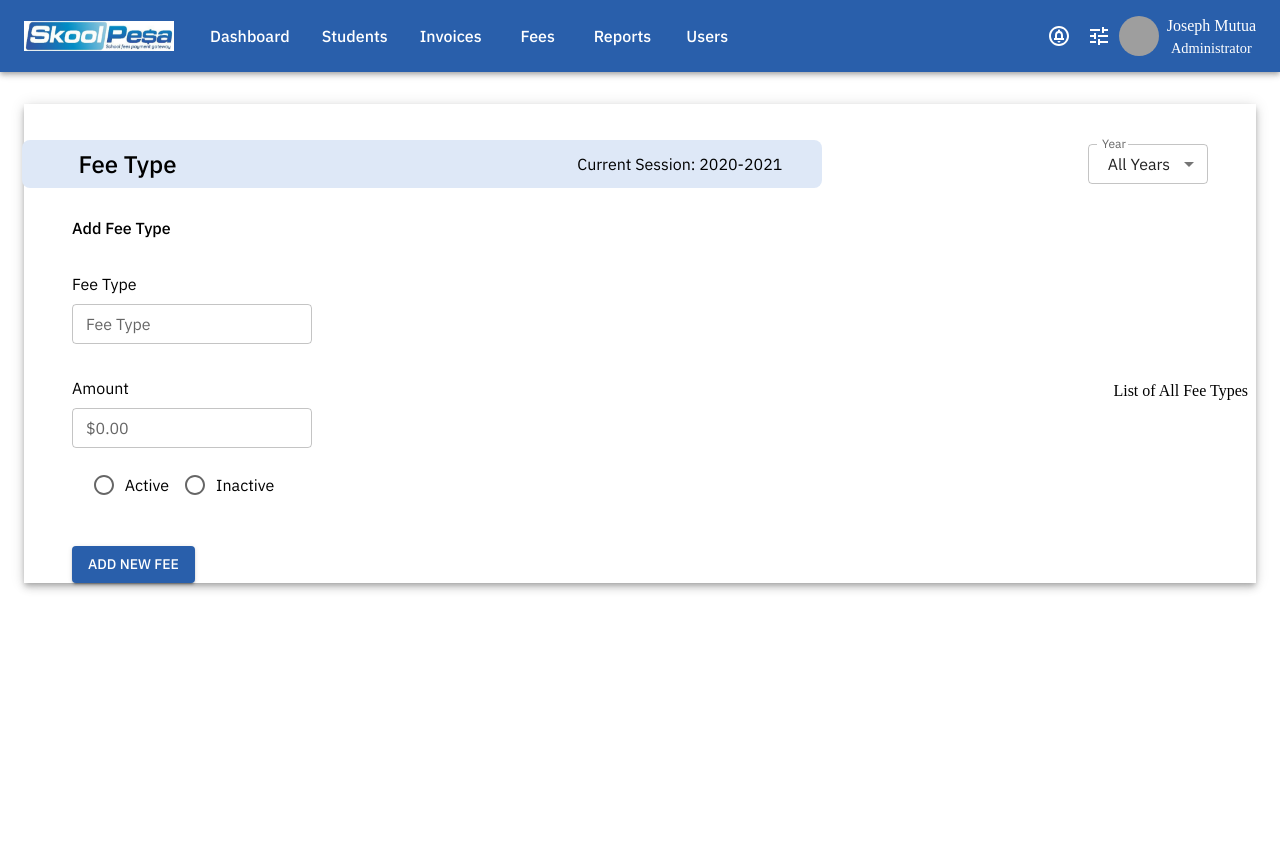
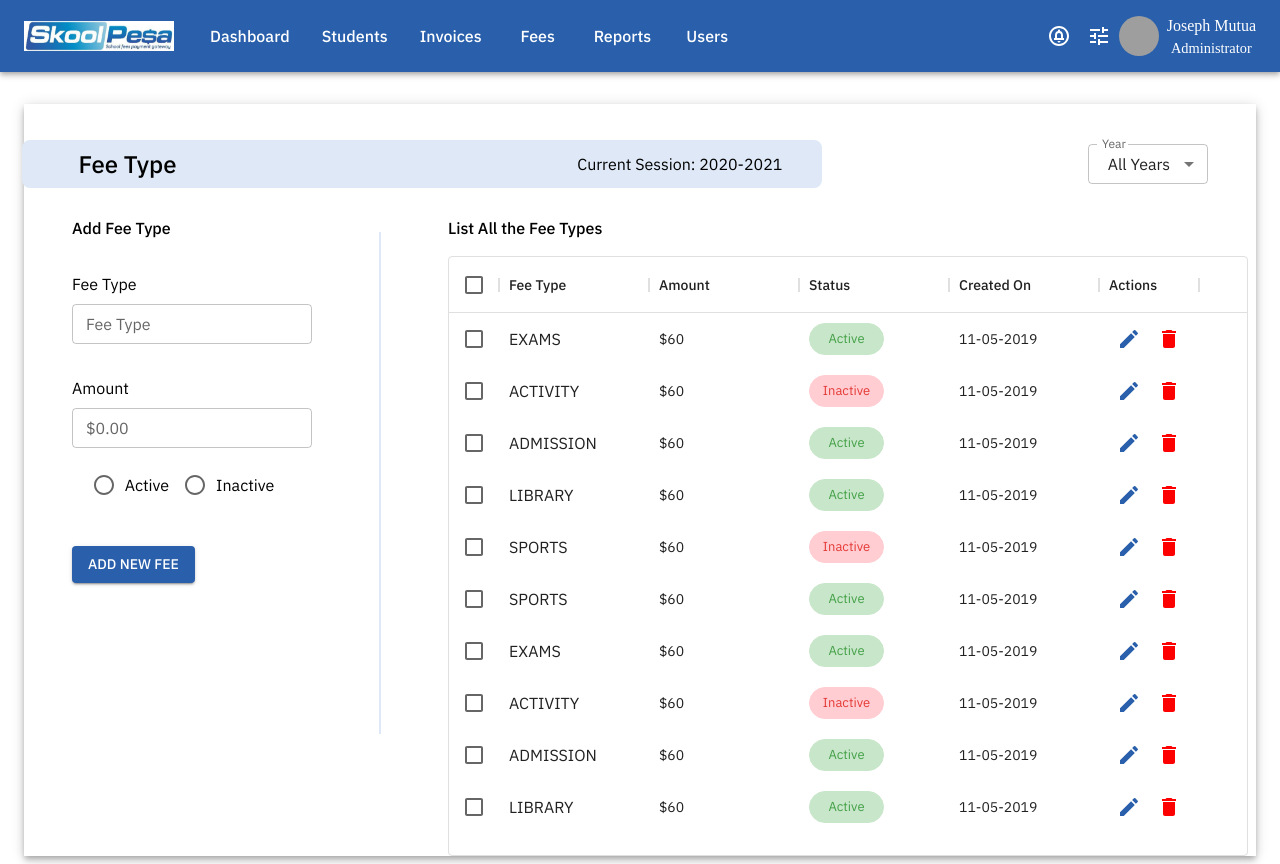
Before and after one commit to Joseph-Mutua/skoolpesa, a React (Create React App) app: page /admin/fees in a window 1280 px wide. Before the commit the page ends 800 px from the top, so only its background shows below. Built offline with nearby package versions, Linux system fonts and the light colour scheme; grey boxes are pictures that could not be loaded.

Commit message:
Add fee types table

```diff
--- a/src/components/adminuser/Dashboard/AdminDashboard.js
+++ b/src/components/adminuser/Dashboard/AdminDashboard.js
@@ -1,14 +1,14 @@
 import React from "react";
 import AdminDashboardOverview from "./AdminDashboardOverview";
 import SchoolFeeChart from "./SchoolFeeChart";
-import FeesPaidToday from "./FeesPaidToday";
+import FeesPaidTodayTable from './FeesPaidTodayTable';
 
 const Dashboard = () => {
   return (
     <div>
       <AdminDashboardOverview />
       <SchoolFeeChart />
-      <FeesPaidToday/>
+      <FeesPaidTodayTable/>
     </div>
   );
 };
--- a/src/components/adminuser/Dashboard/FeesPaidToday.js
+++ b/src/components/adminuser/Dashboard/FeesPaidTodayTable.js
@@ -27,7 +27,7 @@ export function SortedAscendingIcon() {
 }
 const actions = ["View", "Send Reminder", "Print"];
 
-export default function FeesPaidToday() {
+export default function FeesPaidTodayTable() {
   const [anchorElNav, setAnchorElNav] = React.useState(null);
 
   const handleOpenMenu = (event) => {
--- /dev/null
+++ b/src/components/adminuser/Fees/FeeTypesTable.js
@@ -0,0 +1,218 @@
+import React from "react";
+import { DataGrid } from "@mui/x-data-grid";
+import Chip from "@mui/material/Chip";
+import { red, green } from "@mui/material/colors";
+import { Box, IconButton, Typography } from "@mui/material";
+import EditIcon from "@mui/icons-material/Edit";
+import DeleteIcon from "@mui/icons-material/Delete";
+import { useTheme } from "@mui/material";
+
+function getChipProps(params) {
+  if (params.value === "Active") {
+    return {
+      label: params.value,
+      style: {
+        width: "75px",
+        color: green[600],
+        borderColor: green[100],
+        backgroundColor: green[100],
+        borderRadius: "none",
+      },
+    };
+  } else {
+    return {
+      label: params.value,
+      style: {
+        width: "75px",
+        color: red[600],
+        borderColor: red[100],
+        backgroundColor: red[100],
+        borderRadius: "none",
+      },
+    };
+  }
+}
+
+
+
+const FeeTypesTable = () => {
+  const theme = useTheme();
+const columns = [
+  {
+    field: "feeType",
+    headerName: "Fee Type",
+
+    width: 150,
+    description: "Row number",
+    renderCell: (params) => {
+      return (
+        <Typography sx={{ textTransform: "uppercase" }}>
+          {params.value}
+        </Typography>
+      );
+    },
+  },
+  {
+    field: "amount",
+    headerName: "Amount",
+
+    width: 150,
+  },
+
+  {
+    field: "status",
+    headerName: "Status",
+
+    width: 150,
+    description: "Status",
+    headerAlign: "left",
+    renderCell: (params) => {
+      return (
+        <Chip variant="outlined" size="medium" {...getChipProps(params)} />
+      );
+    },
+  },
+  {
+    field: "createdOn",
+    headerName: "Created On",
+
+    width: 150,
+    headerAlign: "left",
+  },
+  {
+    field: "actions",
+    headerName: "Actions",
+    width: 100,
+    sortable: false,
+    disableColumnMenu: true,
+    renderCell: (params) => {
+      return (
+        <Box
+          sx={{
+            width: "100%",
+            height: "100%",
+            display: "flex",
+            justifyContent: "center",
+            alignItems: "center",
+          }}
+        >
+          <IconButton
+            sx={{ color: `${theme.palette.primary.main}`, fontSize: "small" }}
+            onClick={() => console.log(params.id)}
+          >
+            <EditIcon />
+          </IconButton>
+          <IconButton
+            sx={{ color: "red", fontSize: "small" }}
+            onClick={() => console.log(params.id)}
+          >
+            <DeleteIcon />
+          </IconButton>
+        </Box>
+      );
+    },
+  },
+];
+  const rows = [
+    {
+      id: 1,
+      feeType: "Exams",
+      amount: "$60",
+      status: "Active",
+      createdOn: "11-05-2019",
+    },
+    {
+      id: 2,
+      feeType: "Activity",
+      amount: "$60",
+      status: "Inactive",
+      createdOn: "11-05-2019",
+    },
+    {
+      id: 3,
+      feeType: "Admission",
+      amount: "$60",
+      status: "Inactive",
+      createdOn: "11-05-2019",
+    },
+    {
+      id: 4,
+      feeType: "Library",
+      amount: "$60",
+      status: "Active",
+      createdOn: "11-05-2019",
+    },
+    {
+      id: 5,
+      feeType: "Sports",
+      amount: "$60",
+      status: "Inactive",
+      createdOn: "11-05-2019",
+    },
+    {
+      id: 6,
+      feeType: "Sports",
+      amount: "$60",
+      status: "Active",
+      createdOn: "11-05-2019",
+    },
+    {
+      id: 1,
+      feeType: "Exams",
+      amount: "$60",
+      status: "Active",
+      createdOn: "11-05-2019",
+    },
+    {
+      id: 2,
+      feeType: "Activity",
+      amount: "$60",
+      status: "Inactive",
+      createdOn: "11-05-2019",
+    },
+    {
+      id: 3,
+      feeType: "Admission",
+      amount: "$60",
+      status: "Active",
+      createdOn: "11-05-2019",
+    },
+    {
+      id: 4,
+      feeType: "Library",
+      amount: "$60",
+      status: "Active",
+      createdOn: "11-05-2019",
+    },
+    {
+      id: 5,
+      feeType: "Sports",
+      amount: "$60",
+      status: "Inactive",
+      createdOn: "11-05-2019",
+    },
+    {
+      id: 6,
+      feeType: "Sports",
+      amount: "$60",
+      status: "Active",
+      createdOn: "11-05-2019",
+    },
+  ];
+
+  return (
+    <Box style={{ height: 600, width: "800px" }}>
+      <DataGrid
+        checkboxSelection
+        hideFooter
+        rows={rows}
+        columns={columns}
+        pageSize={10}
+        rowsPerPageOptions={[10]}
+        disableSelectionOnClick
+      />
+    </Box>
+  );
+};
+
+export default FeeTypesTable;
--- a/src/components/adminuser/Fees/Fees.js
+++ b/src/components/adminuser/Fees/Fees.js
@@ -8,6 +8,7 @@ import TextField from "@mui/material/TextField";
 import Radio from "@mui/material/Radio";
 import RadioGroup from "@mui/material/RadioGroup";
 import FormControlLabel from "@mui/material/FormControlLabel";
+import FeeTypesTable from "./FeeTypesTable";
 
 
 const Fees = () => {
@@ -105,11 +106,10 @@ const Fees = () => {
           m={1}
           display="flex"
           justifyContent="space-between"
-          alignItems="center"
         >
           <Box sx={{ ml: 5 }}>
             <Stack>
-              <Box display="flex" sx={{  mb: -1}}>
+              <Box display="flex" sx={{ mb: -1 }}>
                 <Typography fontWeight="500">
                   <p>Add Fee Type</p>
                 </Typography>
@@ -178,16 +178,21 @@ const Fees = () => {
                 </FormControl>
               </Box>
 
-              <Box display="flex" sx={{mt: 5}}>
+              <Box display="flex" sx={{ mt: 5 }}>
                 <Button variant="contained">ADD NEW FEE</Button>
               </Box>
             </Stack>
           </Box>
-          <Divider variant="middle"></Divider>
-          <Box>List of All Fee Types</Box>
+          <Divider variant="middle" sx={{color: `${theme.palette.primary.darkButton}`, border: 1, height: "500px", mt:4}}/>
+          <Box>
+            <Box sx={{display: "flex"}}><Typography fontWeight="500"><p>List All the Fee Types</p></Typography></Box>
+            <Box>
+
+              <FeeTypesTable />
+            </Box>
+          </Box>
         </Stack>
       </Box>
-      <Box></Box>
     </Box>
   );
 };
--- a/src/components/adminuser/Invoices/InvoicesTable.js
+++ b/src/components/adminuser/Invoices/InvoicesTable.js
@@ -1052,7 +1052,7 @@ const rows = [
 
 
   return (
-    <Box>
+    <Box sx={{boxShadow: 0}}>
       <Menu
         id="menu-appbar"
         anchorEl={anchorElNav}
```
